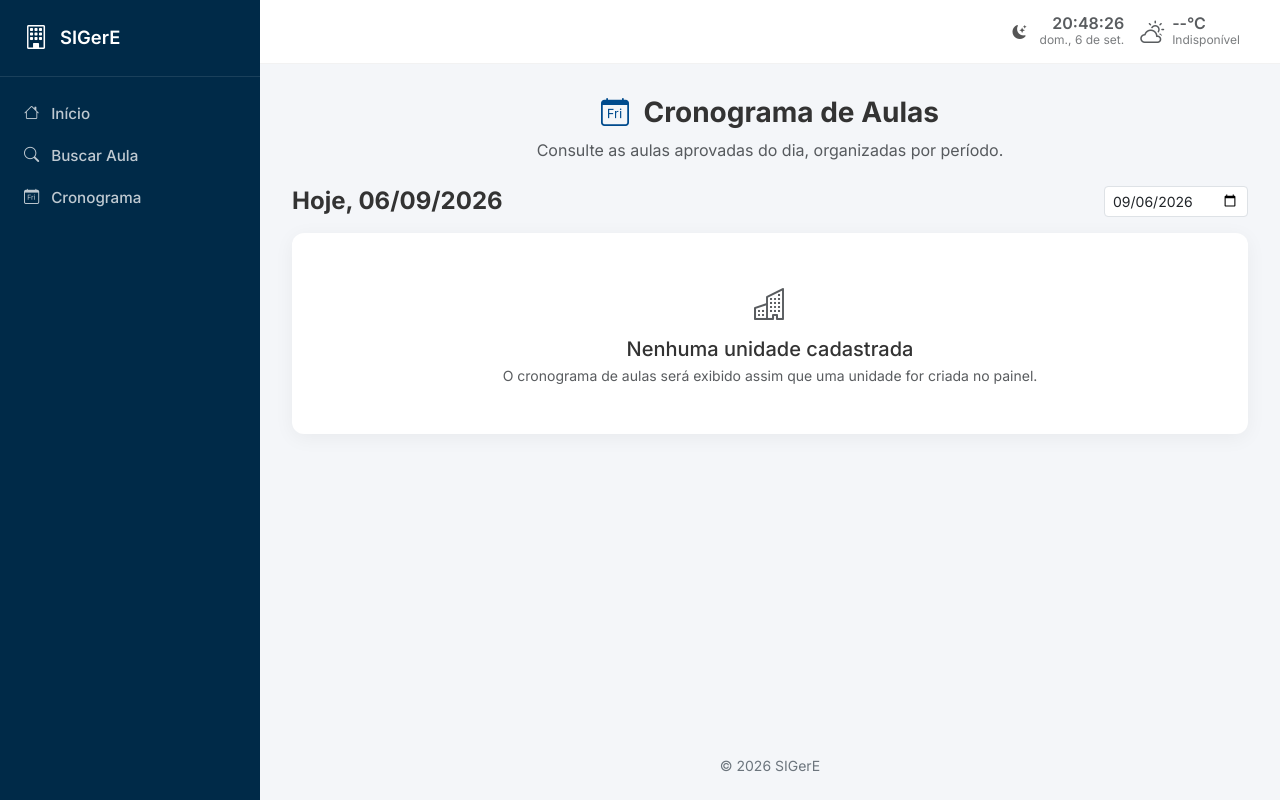
After one commit to jmisturini/SIGerE, a Flask app: page /cronograma in a window 1280 px wide. The commit adds this page. Run offline with Flask 3, Linux system fonts and the light colour scheme; parts of the project's set-up code (start-up, migrations or seed data) failed here and were passed over; some libraries are stand-ins or nearby versions.

Commit message:
features: busca de aula do aluno e cronograma do dia em paginas publicas
- /buscar-aula: busca publica por curso, disciplina, professor ou sala,
  com seletor de data e resultados ancorados
- /cronograma: aulas aprovadas do dia divididas por manha, tarde e noite,
  com seletor de data e de unidade
- home publica volta a ser leve, apenas com acesso as duas paginas e login
- macros de aula/data compartilhadas em _aula_macros.html
- acessos novos no menu lateral do visitante deslogado

```diff
--- a/app/blueprints/public.py
+++ b/app/blueprints/public.py
@@ -1,9 +1,39 @@
 from flask import Blueprint, render_template, request, redirect, url_for
 from flask_login import current_user
-from app.models import User, Classroom
+from sqlalchemy import or_
+from app.models import User, Classroom, Reservation, Course, Subject, Unity
 from app.unity_context import current_unity_id
+from datetime import date, time
 
 bp = Blueprint('public', __name__)
+
+# Cortes de período do cronograma público — mesmos limites usados no totem
+# (Manhã até 12h, Tarde até 18h, Noite a partir das 18h). A aula entra no
+# período em que COMEÇA, então uma aula 11h–13h aparece na Manhã.
+PERIODOS_DIA = (
+    ('manha', 'Manhã', 'bi-sunrise', time(12, 0)),
+    ('tarde', 'Tarde', 'bi-sun', time(18, 0)),
+    ('noite', 'Noite', 'bi-moon-stars', None),
+)
+
+
+def _periodo_da_aula(start_time):
+    for key, _, _, limite in PERIODOS_DIA:
+        if limite is None or start_time < limite:
+            return key
+    return 'noite'
+
+
+def _public_unity():
+    """Unidade exibida no portal público: ?unity=<id> ou a primeira ativa
+    (fallback), mesmo comportamento do totem."""
+    unity_id = request.args.get('unity', type=int)
+    if unity_id:
+        unity = Unity.query.filter_by(id=unity_id, is_active=True).first()
+        if unity:
+            return unity
+    return Unity.query.filter_by(is_active=True).order_by(Unity.name).first()
+
 
 # Public home page
 @bp.route('/')
@@ -12,6 +42,100 @@ def home():
     if current_user.is_authenticated:
         return redirect(url_for('main.index'))
     return render_template('home.html')
+
+
+def _parse_data_arg():
+    """Data consultada (?data=YYYY-MM-DD, padrão: hoje); datas inválidas caem para hoje."""
+    schedule_date = date.today()
+    if request.args.get('data'):
+        try:
+            schedule_date = date.fromisoformat(request.args.get('data'))
+        except ValueError:
+            pass
+    return schedule_date
+
+
+def _aulas_do_dia(schedule_date, query=''):
+    """Reservas aprovadas do dia na unidade pública, agrupadas por período,
+    mais o resultado da busca (quando há query). Retorna (periodos, resultados,
+    unidade_ativa, unidades_disponiveis)."""
+    unity = _public_unity()
+    periods = [
+        {'key': key, 'label': label, 'icon': icon, 'reservations': []}
+        for key, label, icon, _ in PERIODOS_DIA
+    ]
+    results = []
+
+    if unity is not None:
+        scope = [
+            Reservation.status == 'approved',
+            Reservation.date == schedule_date,
+            Classroom.unity_id == unity.id,
+        ]
+        day_reservations = (Reservation.query.join(Reservation.classroom)
+                            .filter(*scope)
+                            .order_by(Reservation.start_time, Classroom.code)
+                            .all())
+        by_period = {p['key']: p for p in periods}
+        for r in day_reservations:
+            by_period[_periodo_da_aula(r.start_time)]['reservations'].append(r)
+
+        if query:
+            # O aluno busca pelo que reconhece: título da aula, curso/turma,
+            # disciplina, professor ou sala.
+            like = f'%{query}%'
+            results = (Reservation.query
+                       .join(Reservation.classroom)
+                       .outerjoin(Reservation.course)
+                       .outerjoin(Reservation.subject)
+                       .outerjoin(User, Reservation.teacher_id == User.id)
+                       .filter(*scope, or_(
+                           Reservation.title.ilike(like),
+                           Classroom.name.ilike(like),
+                           Classroom.code.ilike(like),
+                           Course.name.ilike(like),
+                           Course.code.ilike(like),
+                           Subject.name.ilike(like),
+                           Subject.code.ilike(like),
+                           User.full_name.ilike(like)))
+                       .order_by(Reservation.start_time, Classroom.code)
+                       .all())
+
+    unities = Unity.query.filter_by(is_active=True).order_by(Unity.name).all()
+    return periods, results, unity, unities
+
+
+# Public: busca da aula pelo aluno (curso, disciplina, professor ou sala)
+@bp.route('/buscar-aula')
+def class_search():
+    query = request.args.get('q', '').strip()
+    schedule_date = _parse_data_arg()
+    _, results, unity, unities = _aulas_do_dia(schedule_date, query)
+    return render_template(
+        'buscar_aula.html',
+        query=query,
+        search_results=results,
+        schedule_date=schedule_date,
+        today=date.today(),
+        public_unity=unity,
+        public_unities=unities,
+    )
+
+
+# Public: cronograma geral das aulas do dia, dividido por período
+@bp.route('/cronograma')
+def daily_schedule():
+    schedule_date = _parse_data_arg()
+    periods, _, unity, unities = _aulas_do_dia(schedule_date)
+    return render_template(
+        'cronograma.html',
+        schedule_date=schedule_date,
+        today=date.today(),
+        schedule_periods=periods,
+        schedule_count=sum(len(p['reservations']) for p in periods),
+        public_unity=unity,
+        public_unities=unities,
+    )
 
 # Public search page for rooms and teachers
 @bp.route('/search')
--- /dev/null
+++ b/app/templates/_aula_macros.html
@@ -0,0 +1,20 @@
+{% set dias_semana = ['Segunda-feira', 'Terça-feira', 'Quarta-feira', 'Quinta-feira', 'Sexta-feira', 'Sábado', 'Domingo'] %}
+
+{% macro aula_item(r) %}
+<div class="list-group-item">
+    <div class="d-flex justify-content-between align-items-center">
+        <span class="fw-bold"><i class="bi bi-clock text-primary me-1"></i>{{ r.start_time.strftime('%H:%M') }} – {{ r.end_time.strftime('%H:%M') }}</span>
+        <span class="badge bg-primary-subtle text-primary border border-primary-subtle">{{ r.classroom.code }}</span>
+    </div>
+    <div class="fw-semibold mt-1">{{ r.title }}</div>
+    <div class="small text-muted">
+        {% if r.course %}<span class="me-2"><i class="bi bi-mortarboard me-1"></i>{{ r.course.name }}</span>{% endif %}
+        {% if r.subject %}<span class="me-2"><i class="bi bi-book me-1"></i>{{ r.subject.name }}</span>{% endif %}
+        {% if r.teacher %}<span><i class="bi bi-person-badge me-1"></i>{{ r.teacher.full_name }}</span>{% endif %}
+    </div>
+</div>
+{% endmacro %}
+
+{% macro rotulo_data(schedule_date, today) %}
+{{ 'Hoje' if schedule_date == today else dias_semana[schedule_date.weekday()] }}, {{ schedule_date.strftime('%d/%m/%Y') }}
+{% endmacro %}
--- a/app/templates/base.html
+++ b/app/templates/base.html
@@ -171,6 +171,16 @@
                         <i class="bi bi-house"></i> <span>Início</span>
                     </a>
                 </li>
+                <li class="nav-item">
+                    <a class="nav-link" href="{{ url_for('public.class_search') }}">
+                        <i class="bi bi-search"></i> <span>Buscar Aula</span>
+                    </a>
+                </li>
+                <li class="nav-item">
+                    <a class="nav-link" href="{{ url_for('public.daily_schedule') }}">
+                        <i class="bi bi-calendar-day"></i> <span>Cronograma</span>
+                    </a>
+                </li>
                 {% endif %}
             </ul>
         </div>
--- /dev/null
+++ b/app/templates/cronograma.html
@@ -0,0 +1,76 @@
+{% extends 'base.html' %}
+{% import '_aula_macros.html' as aulas %}
+{% block title %}Cronograma de Aulas - SIGerE{% endblock %}
+
+{% block content %}
+<div class="page-header text-center mb-4">
+    <h3 class="fw-bold mb-2"><i class="bi bi-calendar-day text-primary me-2"></i> Cronograma de Aulas</h3>
+    <p class="text-muted mb-0">Consulte as aulas aprovadas do dia, organizadas por período.</p>
+</div>
+
+<div class="d-flex flex-wrap align-items-center justify-content-between gap-2 mb-3">
+    <h4 class="fw-bold mb-0">{{ aulas.rotulo_data(schedule_date, today) }}</h4>
+    <div class="d-flex flex-wrap align-items-center gap-2">
+        <form method="GET" class="d-flex align-items-center gap-2">
+            {% if public_unity and public_unities|length > 1 %}
+            <input type="hidden" name="unity" value="{{ public_unity.id }}">
+            {% endif %}
+            <input type="date" name="data" class="form-control form-control-sm" value="{{ schedule_date.isoformat() }}"
+                   onchange="this.form.submit()" title="Escolher outro dia" aria-label="Data do cronograma">
+        </form>
+        {% if public_unity and public_unities|length > 1 %}
+        <div class="dropdown">
+            <button class="btn btn-outline-secondary btn-sm dropdown-toggle" type="button" data-bs-toggle="dropdown" aria-expanded="false">
+                <i class="bi bi-geo-alt me-1"></i>{{ public_unity.name }}
+            </button>
+            <ul class="dropdown-menu dropdown-menu-end">
+                {% for u in public_unities %}
+                <li><a class="dropdown-item {{ 'active' if public_unity.id == u.id }}"
+                       href="{{ url_for('public.daily_schedule', unity=u.id, data=schedule_date.isoformat()) }}">{{ u.name }}</a></li>
+                {% endfor %}
+            </ul>
+        </div>
+        {% endif %}
+    </div>
+</div>
+
+{% if public_unity is none %}
+<div class="card">
+    <div class="card-body text-center text-muted p-5">
+        <i class="bi bi-buildings fs-2 d-block mb-2"></i>
+        <h5 class="mb-1">Nenhuma unidade cadastrada</h5>
+        <p class="small mb-0">O cronograma de aulas será exibido assim que uma unidade for criada no painel.</p>
+    </div>
+</div>
+{% elif schedule_count %}
+<div class="row g-4">
+    {% for p in schedule_periods %}
+    <div class="col-md-4 d-flex align-items-stretch">
+        <div class="card w-100">
+            <div class="card-header bg-transparent d-flex justify-content-between align-items-center">
+                <span class="fw-bold"><i class="bi {{ p.icon }} text-primary me-2"></i>{{ p.label }}</span>
+                <span class="badge bg-primary-subtle text-primary border border-primary-subtle">{{ p.reservations|length }}</span>
+            </div>
+            {% if p.reservations %}
+            <div class="list-group list-group-flush">
+                {% for r in p.reservations %}{{ aulas.aula_item(r) }}{% endfor %}
+            </div>
+            {% else %}
+            <div class="card-body text-center text-muted small py-4">
+                <i class="bi {{ p.icon }} me-1"></i>Nenhuma aula no período
+            </div>
+            {% endif %}
+        </div>
+    </div>
+    {% endfor %}
+</div>
+{% else %}
+<div class="card">
+    <div class="card-body text-center text-muted p-5">
+        <i class="bi bi-emoji-smile fs-2 d-block mb-2"></i>
+        <h5 class="mb-1">Sem aulas neste dia</h5>
+        <p class="small mb-0">Nenhuma aula aprovada para {{ aulas.rotulo_data(schedule_date, today) }}{% if public_unity %} na unidade {{ public_unity.name }}{% endif %}.</p>
+    </div>
+</div>
+{% endif %}
+{% endblock %}
```
Also changed, not shown: app/templates/buscar_aula.html (added, +82 -0 lines), app/templates/home.html (+36 -4 lines).
